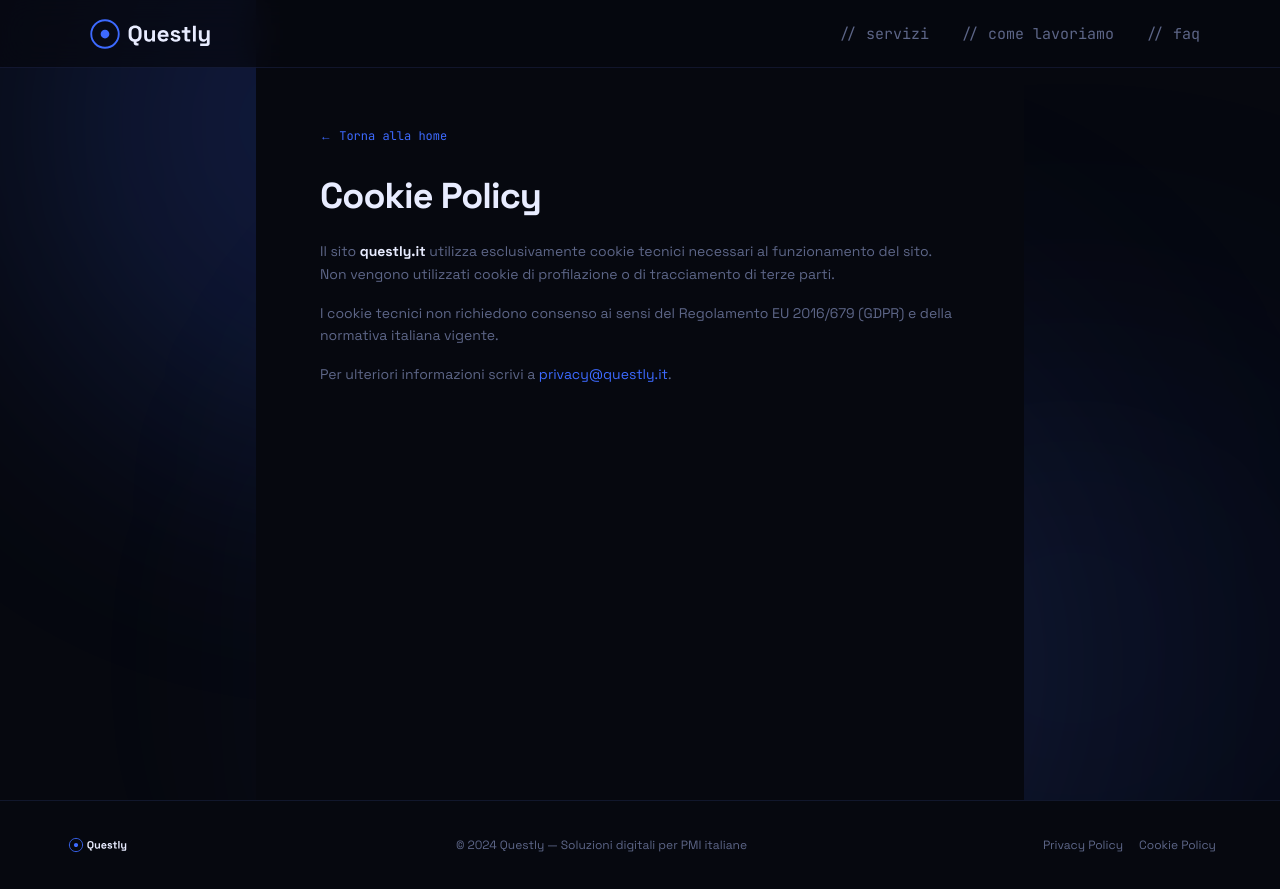
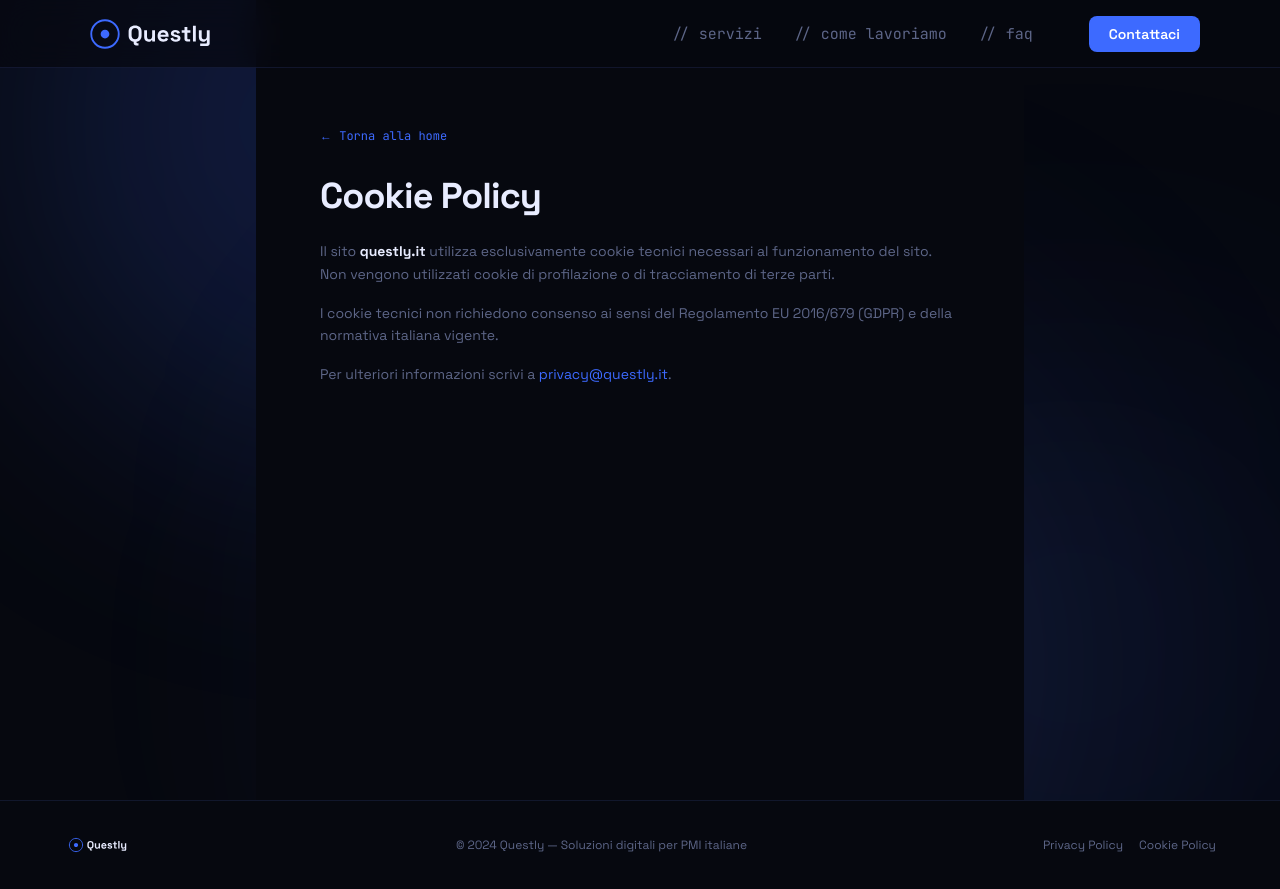
Before and after one commit to Riccardo-Labs/questly, a Next.js app: page /cookie in a window 1280 px wide. Built offline with nearby package versions, Linux system fonts and the light colour scheme.

Commit message:
feat: modifiche contenuti

```diff
--- a/app/page.tsx
+++ b/app/page.tsx
@@ -8,7 +8,6 @@ import { Solution } from '@/components/sections/Solution'
 import { Services } from '@/components/sections/Services'
 import { HowWeWork } from '@/components/sections/HowWeWork'
 import { WhyQuestly } from '@/components/sections/WhyQuestly'
-import { CtaBanner } from '@/components/sections/CtaBanner'
 import { Faq } from '@/components/sections/Faq'
 import { FinalCta } from '@/components/sections/FinalCta'
 import { ContactModal } from '@/components/ui/ContactModal'
@@ -27,7 +26,6 @@ export default function Page() {
       <Services />
       <HowWeWork />
       <WhyQuestly onContactOpen={open} />
-      <CtaBanner onContactOpen={open} />
       <Faq />
       <FinalCta onContactOpen={open} />
       <ContactModal isOpen={modalOpen} onClose={close} />
--- a/components/layout/Navbar.tsx
+++ b/components/layout/Navbar.tsx
@@ -20,7 +20,7 @@ export function Navbar() {
 
         {/* Desktop nav */}
         <nav className="hidden md:flex items-center gap-8" aria-label="Navigazione principale">
-          <ul className="flex gap-8 list-none">
+          <ul className="flex gap-8 list-none mr-6">
             {nav.links.map(link => (
               <li key={link.href}>
                 <a
@@ -32,6 +32,12 @@ export function Navbar() {
               </li>
             ))}
           </ul>
+          <button
+            onClick={() => setModalOpen(true)}
+            className="bg-[#3d6aff] text-white px-5 py-2 rounded-lg text-sm font-semibold hover:bg-[#2952cc] transition-colors"
+          >
+            {nav.cta}
+          </button>
         </nav>
 
         {/* Mobile hamburger */}
--- a/components/sections/CtaBanner.tsx
+++ /dev/null
@@ -1,21 +0,0 @@
-'use client'
-
-import { Button } from '@/components/ui/Button'
-import { ctaBanner } from '@/lib/content'
-
-/** Banner CTA a sfondo blu tra le sezioni. Apre il modal di contatto al click. */
-export function CtaBanner({ onContactOpen }: { onContactOpen: () => void }) {
-  return (
-    <div className="mx-[5%] bg-blue rounded-2xl px-10 py-12 flex flex-col md:flex-row items-start md:items-center justify-between gap-6">
-      <div>
-        <h3 className="font-extrabold text-3xl tracking-tight text-white max-w-lg">
-          {ctaBanner.headline}
-        </h3>
-        <p className="text-white/75 text-sm mt-2">{ctaBanner.sub}</p>
-      </div>
-      <Button variant="white" onClick={onContactOpen} className="whitespace-nowrap">
-        {ctaBanner.cta}
-      </Button>
-    </div>
-  )
-}
--- a/lib/content.ts
+++ b/lib/content.ts
@@ -20,7 +20,7 @@ export const nav: NavContent = {
     { label: 'Come lavoriamo', href: '#come-lavoriamo' },
     { label: 'FAQ', href: '#faq' },
   ],
-  cta: 'Richiedi una consulenza',
+  cta: 'Contattaci',
 }
 
 export const hero: HeroContent = {
```
